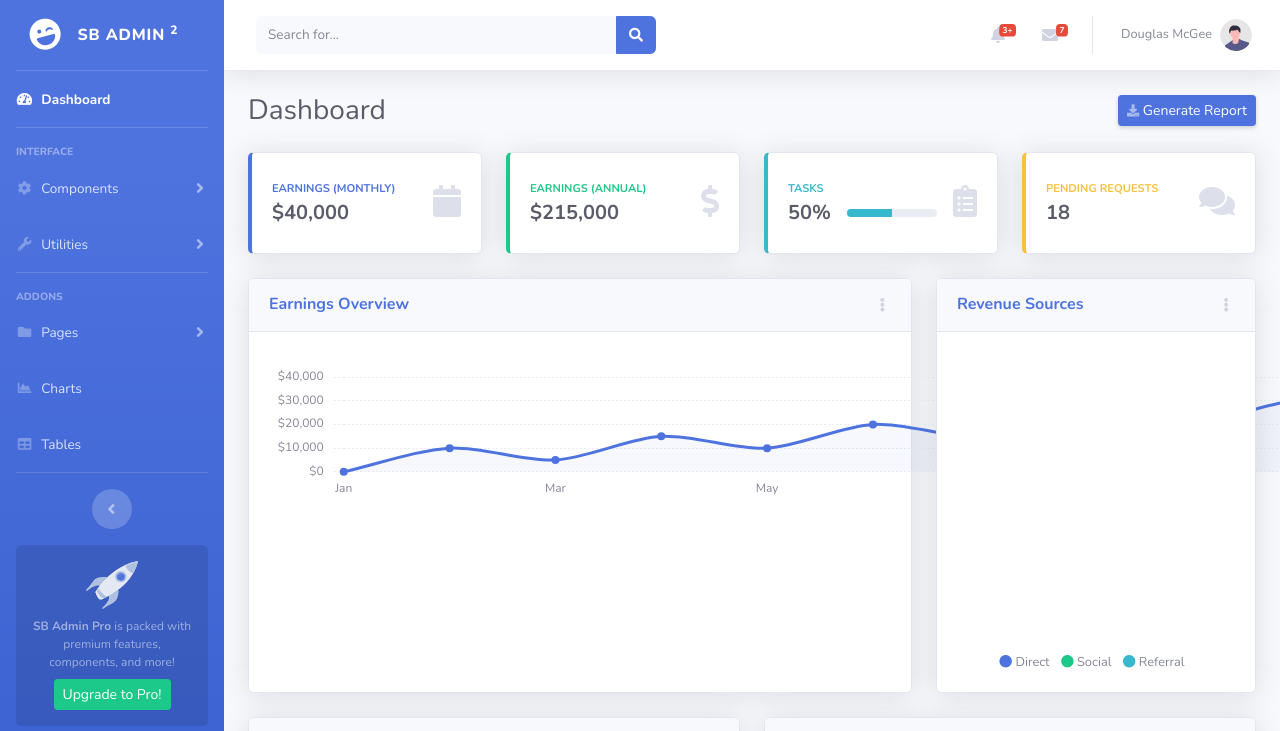
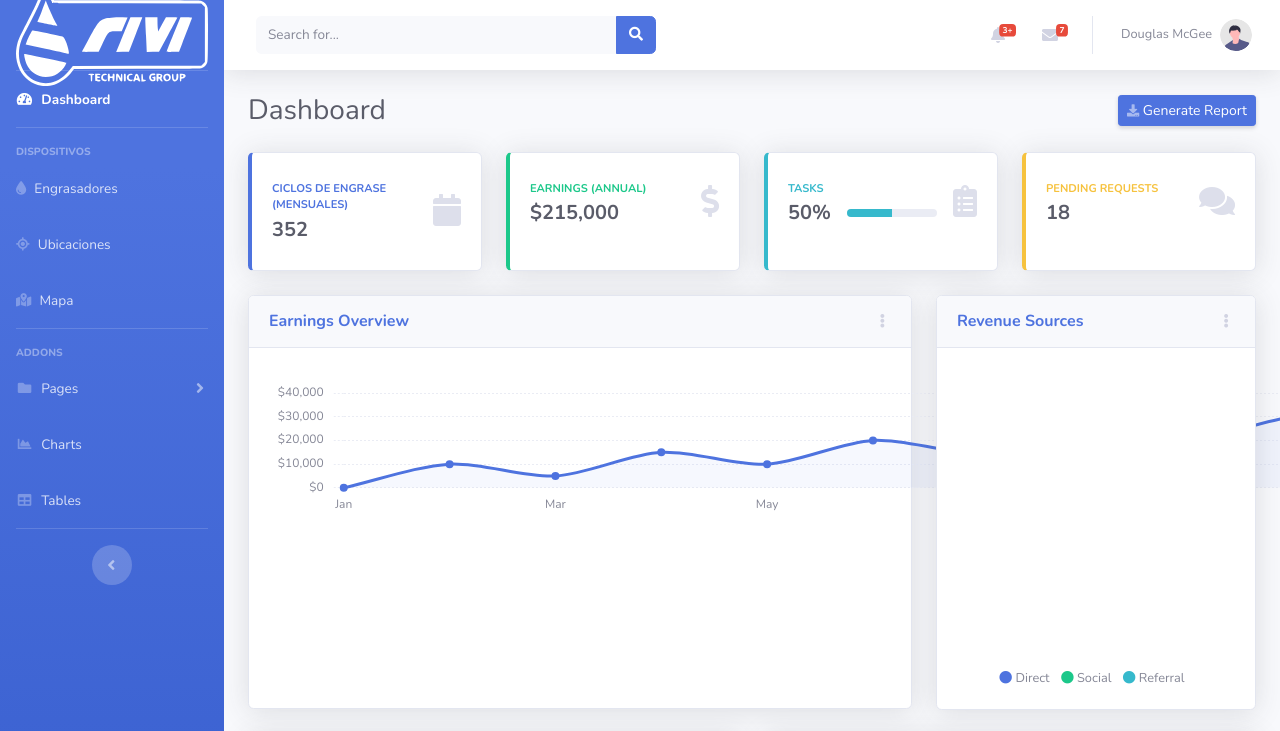
Before and after one commit to FranDorest/InterfazRVS, a website with bundled scripts: page index.html in a window 1280 px wide. Shown: the top 731 px of the page. Built offline with nearby package versions, Linux system fonts and the light colour scheme.

Commit message:
adaptaciones

```diff
--- a/index.html
+++ b/index.html
@@ -9,10 +9,11 @@
     <meta name="description" content="">
     <meta name="author" content="">
 
-    <title>SB Admin 2 - Dashboard</title>
+    <title>RVServer - Dashboard</title>
 
     <!-- Custom fonts for this template-->
     <link href="vendor/fontawesome-free/css/all.min.css" rel="stylesheet" type="text/css">
+    <script src="https://kit.fontawesome.com/af80500dd3.js" crossorigin="anonymous"></script>
     <link
         href="https://fonts.googleapis.com/css?family=Nunito:200,200i,300,300i,400,400i,600,600i,700,700i,800,800i,900,900i"
         rel="stylesheet">
@@ -32,10 +33,10 @@
 
             <!-- Sidebar - Brand -->
             <a class="sidebar-brand d-flex align-items-center justify-content-center" href="index.html">
-                <div class="sidebar-brand-icon rotate-n-15">
-                    <i class="fas fa-laugh-wink"></i>
+                <div class="sidebar-brand-icon">
+                    <img class="img-fluid " style="width: 20rem;" src="img/logo.svg"> <!--revisar-->
                 </div>
-                <div class="sidebar-brand-text mx-3">SB Admin <sup>2</sup></div>
+                <!--<div class="sidebar-brand-text mx-2"> RVS <sup>4.0</sup> </div>-->
             </a>
 
             <!-- Divider -->
@@ -53,43 +54,32 @@
 
             <!-- Heading -->
             <div class="sidebar-heading">
-                Interface
+                Dispositivos
             </div>
 
-            <!-- Nav Item - Pages Collapse Menu -->
+            <!-- nav item -->
+
             <li class="nav-item">
-                <a class="nav-link collapsed" href="#" data-toggle="collapse" data-target="#collapseTwo"
-                    aria-expanded="true" aria-controls="collapseTwo">
-                    <i class="fas fa-fw fa-cog"></i>
-                    <span>Components</span>
-                </a>
-                <div id="collapseTwo" class="collapse" aria-labelledby="headingTwo" data-parent="#accordionSidebar">
-                    <div class="bg-white py-2 collapse-inner rounded">
-                        <h6 class="collapse-header">Custom Components:</h6>
-                        <a class="collapse-item" href="buttons.html">Buttons</a>
-                        <a class="collapse-item" href="cards.html">Cards</a>
-                    </div>
-                </div>
+                <a class="nav-link" href="charts.html">
+                    <i class="fa-solid fa-droplet"></i>
+                    <span>Engrasadores</span></a>
+            </li>
+            <!-- nav item -->
+
+            <li class="nav-item">
+                <a class="nav-link" href="charts.html">
+                    <i class="fa-solid fa-location-crosshairs"></i>
+                    <span>Ubicaciones</span></a>
+            </li>
+            <!-- nav item -->
+
+            <li class="nav-item">
+                <a class="nav-link" href="charts.html">
+                    <i class="fa-solid fa-map-location-dot"></i>
+                    <span>Mapa</span></a>
             </li>
 
-            <!-- Nav Item - Utilities Collapse Menu -->
-            <li class="nav-item">
-                <a class="nav-link collapsed" href="#" data-toggle="collapse" data-target="#collapseUtilities"
-                    aria-expanded="true" aria-controls="collapseUtilities">
-                    <i class="fas fa-fw fa-wrench"></i>
-                    <span>Utilities</span>
-                </a>
-                <div id="collapseUtilities" class="collapse" aria-labelledby="headingUtilities"
-                    data-parent="#accordionSidebar">
-                    <div class="bg-white py-2 collapse-inner rounded">
-                        <h6 class="collapse-header">Custom Utilities:</h6>
-                        <a class="collapse-item" href="utilities-color.html">Colors</a>
-                        <a class="collapse-item" href="utilities-border.html">Borders</a>
-                        <a class="collapse-item" href="utilities-animation.html">Animations</a>
-                        <a class="collapse-item" href="utilities-other.html">Other</a>
-                    </div>
-                </div>
-            </li>
+
 
             <!-- Divider -->
             <hr class="sidebar-divider">
@@ -143,11 +133,7 @@
             </div>
 
             <!-- Sidebar Message -->
-            <div class="sidebar-card d-none d-lg-flex">
-                <img class="sidebar-card-illustration mb-2" src="img/undraw_rocket.svg" alt="...">
-                <p class="text-center mb-2"><strong>SB Admin Pro</strong> is packed with premium features, components, and more!</p>
-                <a class="btn btn-success btn-sm" href="https://startbootstrap.com/theme/sb-admin-pro">Upgrade to Pro!</a>
-            </div>
+
 
         </ul>
         <!-- End of Sidebar -->
@@ -382,8 +368,8 @@
                                     <div class="row no-gutters align-items-center">
                                         <div class="col mr-2">
                                             <div class="text-xs font-weight-bold text-primary text-uppercase mb-1">
-                                                Earnings (Monthly)</div>
-                                            <div class="h5 mb-0 font-weight-bold text-gray-800">$40,000</div>
+                                                Ciclos de engrase (Mensuales)</div>
+                                            <div class="h5 mb-0 font-weight-bold text-gray-800">352</div>
                                         </div>
                                         <div class="col-auto">
                                             <i class="fas fa-calendar fa-2x text-gray-300"></i>
--- a/package.json
+++ b/package.json
@@ -3,7 +3,9 @@
     "name": "startbootstrap-sb-admin-2",
     "version": "4.1.3",
     "scripts": {
-        "start": "node_modules/.bin/gulp watch"
+
+        "start": "npm run lite",
+        "lite": "lite-server"
     },
     "description": "An open source Bootstrap 4 admin theme.",
     "keywords": [
```
Also changed, not shown: img/logo.svg (added).
